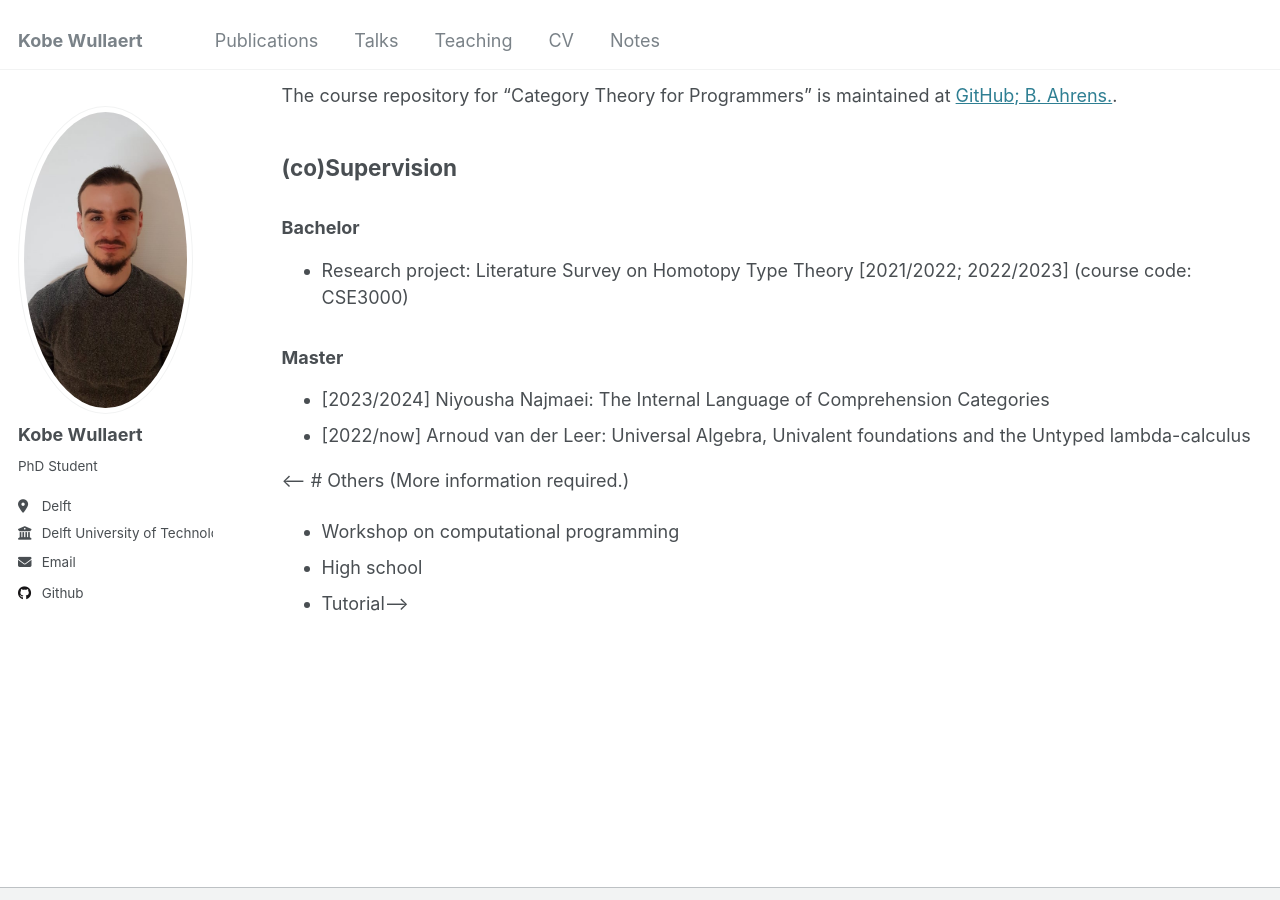
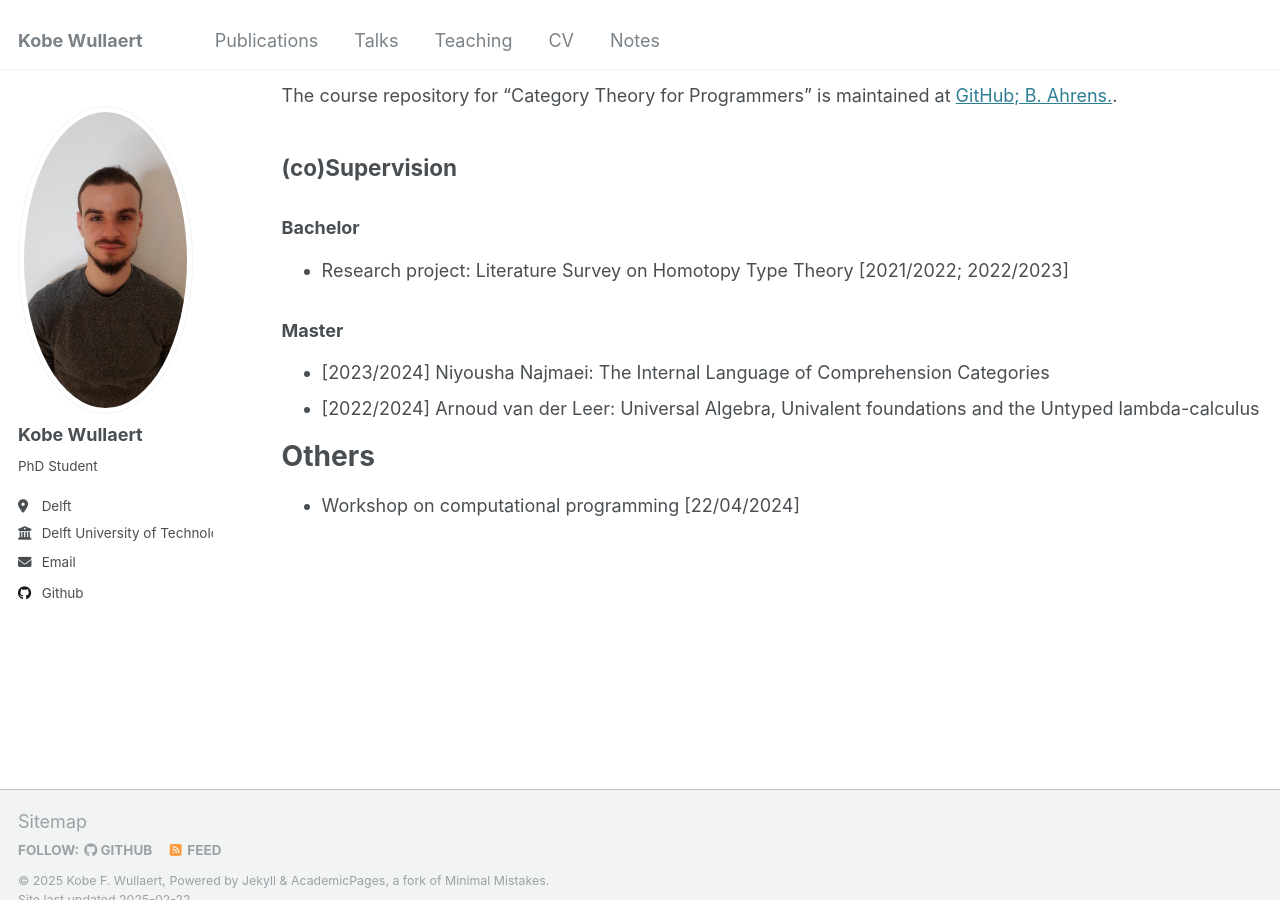
Before and after one commit to KobeWullaert/KobeWullaert.github.io, a Jekyll site: the page built from _pages/teaching.md, in a window 1280 px wide and 900 px high, scrolled down 548 px. Built offline with Jekyll 4.4.1, drawn with Linux system fonts in a browser that asks for light colours.

Commit message:
Update teachingmd; remains to add teaching experience when in BA

```diff
--- a/_pages/teaching.md
+++ b/_pages/teaching.md
@@ -26,16 +26,12 @@ The course repository for "Category Theory for Programmers" is maintained at [Gi
 
 ### Bachelor
 
-- Research project: Literature Survey on Homotopy Type Theory [2021/2022; 2022/2023] (course code: CSE3000)
+- Research project: Literature Survey on Homotopy Type Theory [2021/2022; 2022/2023]
 
 ### Master
 
 - [2023/2024] Niyousha Najmaei: The Internal Language of Comprehension Categories
-- [2022/now] Arnoud van der Leer: Universal Algebra, Univalent foundations and the Untyped lambda-calculus
+- [2022/2024] Arnoud van der Leer: Universal Algebra, Univalent foundations and the Untyped lambda-calculus
 
-<-- # Others
-(More information required.)
-
-- Workshop on computational programming
-- High school
-- Tutorial-->
+# Others
+- Workshop on computational programming [22/04/2024]
```
